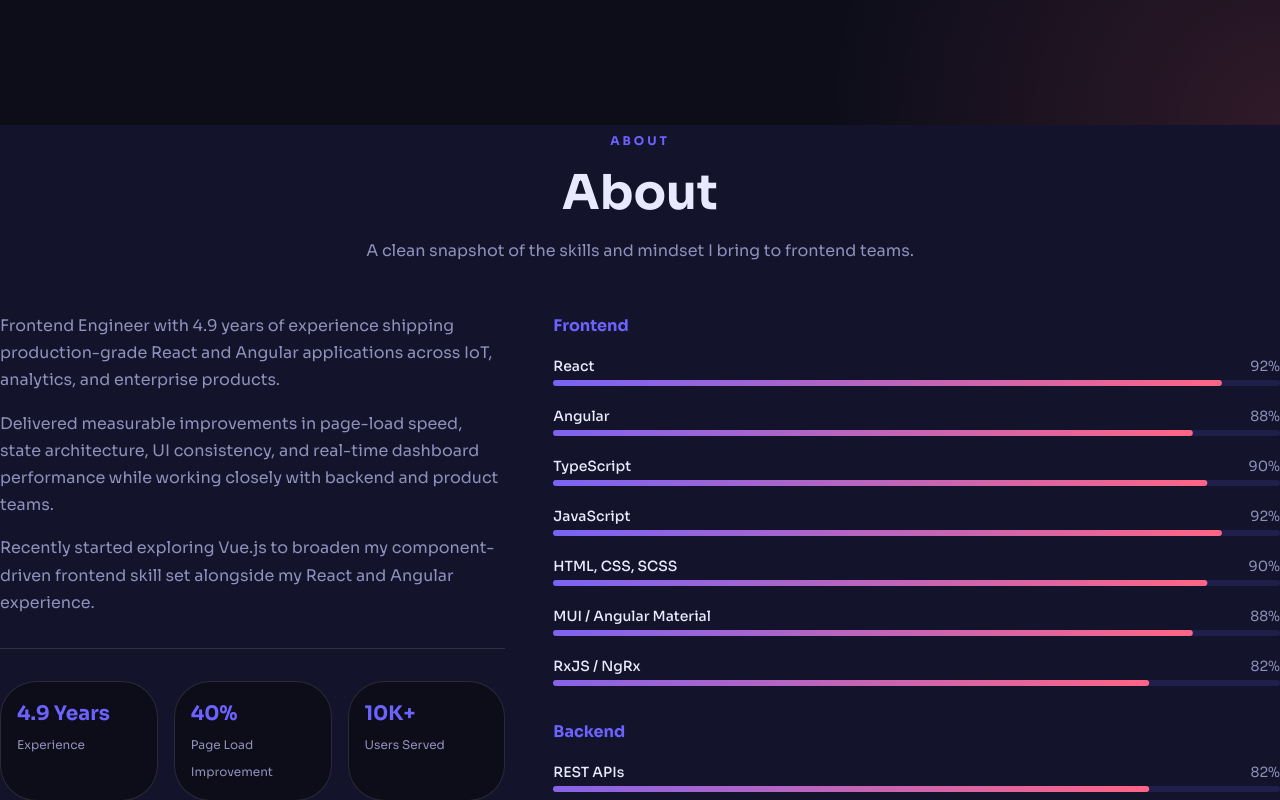
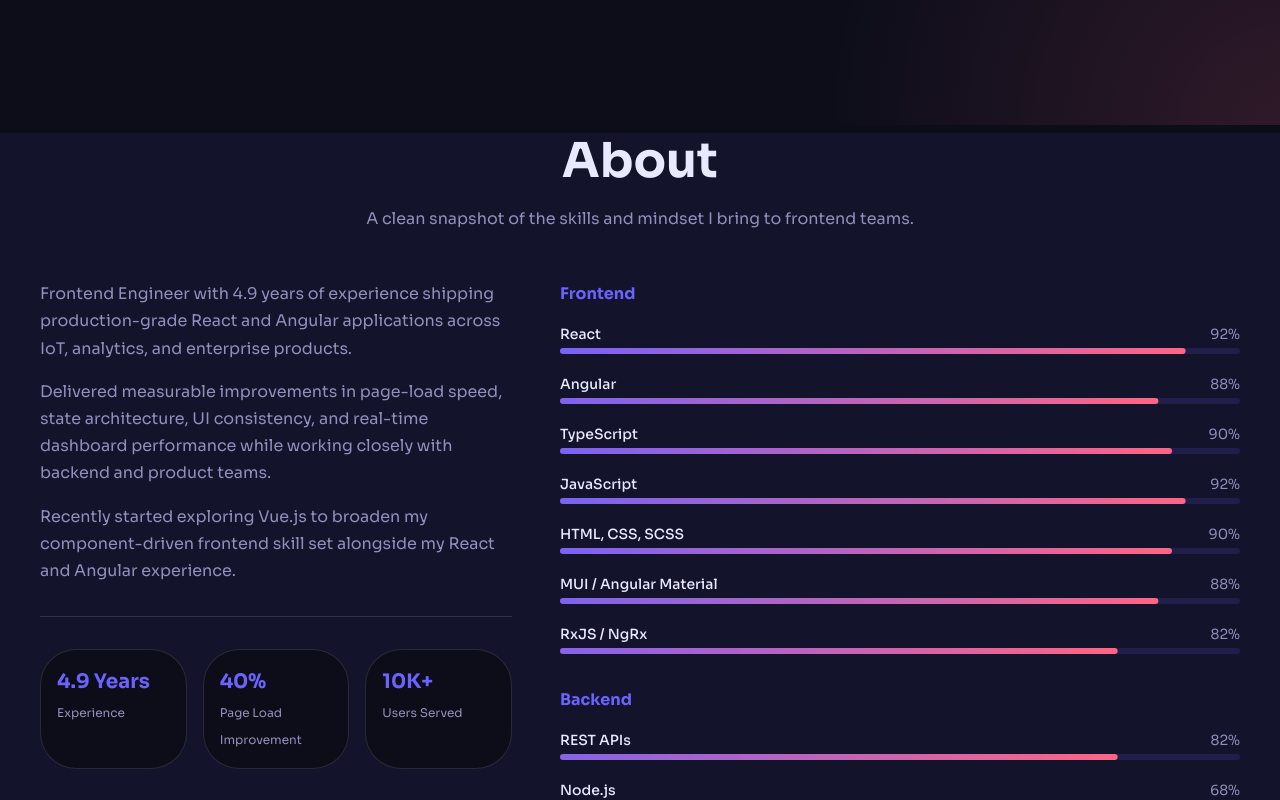
Before and after one commit to Santhosh-SRK/portfolio, a React (Vite) app: page / in a window 1280 px wide. Shown: the part 740-1540 px from the top of the page. Built offline with nearby package versions, Linux system fonts and the light colour scheme.

Commit message:
fix: remove duplicate header and add max-width to About section

```diff
--- a/src/components/sections/About.tsx
+++ b/src/components/sections/About.tsx
@@ -13,7 +13,7 @@
       subtitle="A clean snapshot of the skills and mindset I bring to frontend teams."
       sx={{ backgroundColor: 'background.paper' }}
     >
-      <Grid container spacing={6}>
+      <Grid container spacing={6} sx={{ maxWidth: 1200, mx: 'auto' }}>
         <Grid size={{ xs: 12, md: 5 }}>
           <Typography variant="body1" color="text.secondary" sx={{ mb: 2 }}>
             {profile.summary}
--- a/src/components/ui/SectionWrapper.tsx
+++ b/src/components/ui/SectionWrapper.tsx
@@ -28,9 +28,6 @@
       >
         {/* Section heading */}
         <Box sx={{ mb: 6, textAlign: 'center' }}>
-          <Typography variant="overline" color="primary" fontWeight={700} letterSpacing={3}>
-            {id.toUpperCase()}
-          </Typography>
           <Typography variant="h3" fontWeight={700} sx={{ mt: 1 }}>
             {title}
           </Typography>
```
